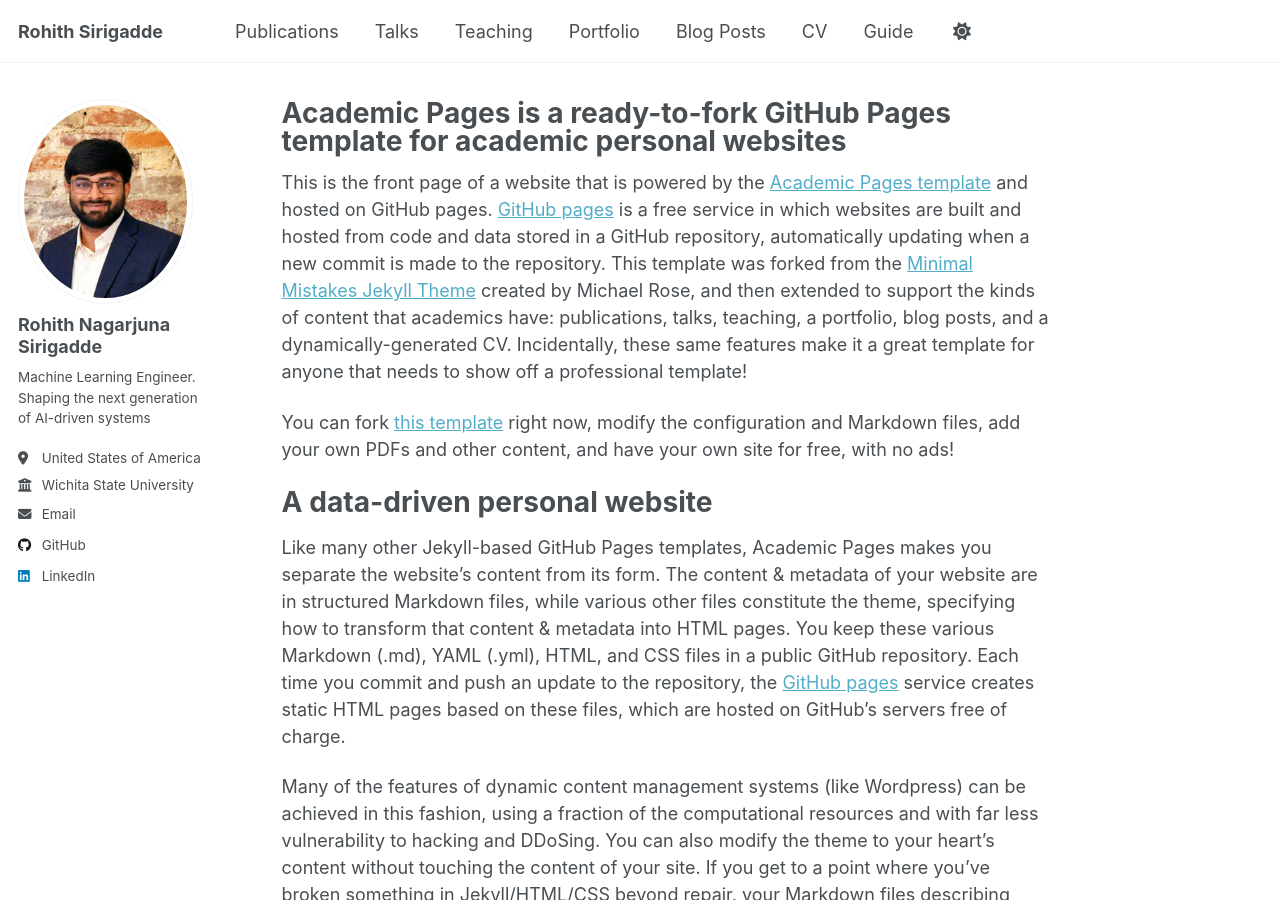
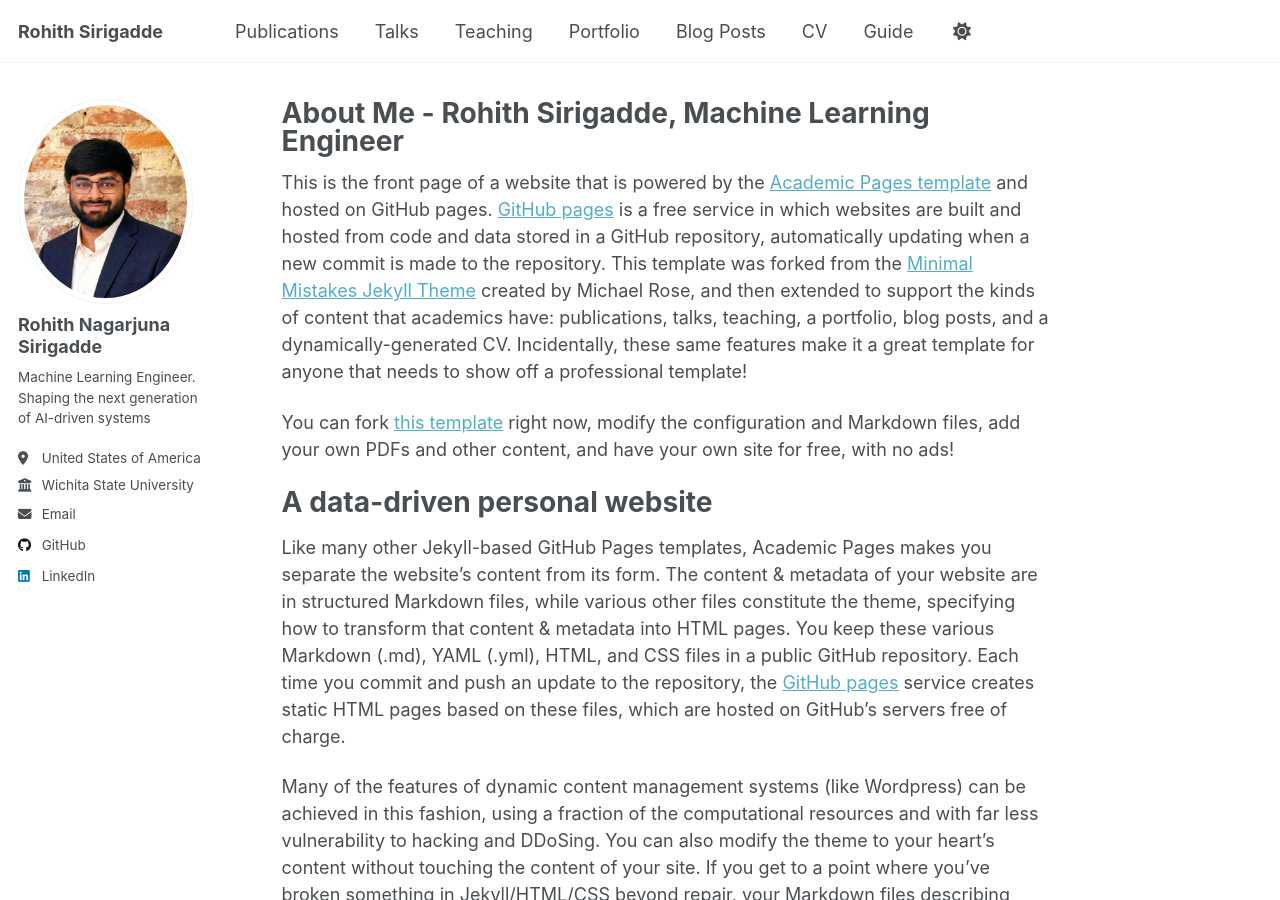
Before and after one commit to RohithSirigadde/rohithsirigadde.github.io, a Jekyll site: the page built from _pages/about.md, in a window 1280 px wide and 900 px high. Built offline with Jekyll 4.4.1, drawn with Linux system fonts in a browser that asks for light colours; a script that is not in the unit is left out.

Commit message:
Update about.md

```diff
--- a/_pages/about.md
+++ b/_pages/about.md
@@ -1,6 +1,6 @@
 ---
 permalink: /
-title: "Academic Pages is a ready-to-fork GitHub Pages template for academic personal websites"
+title: "About Me - Rohith Sirigadde, Machine Learning Engineer"
 author_profile: true
 redirect_from:
   - /about/
```
